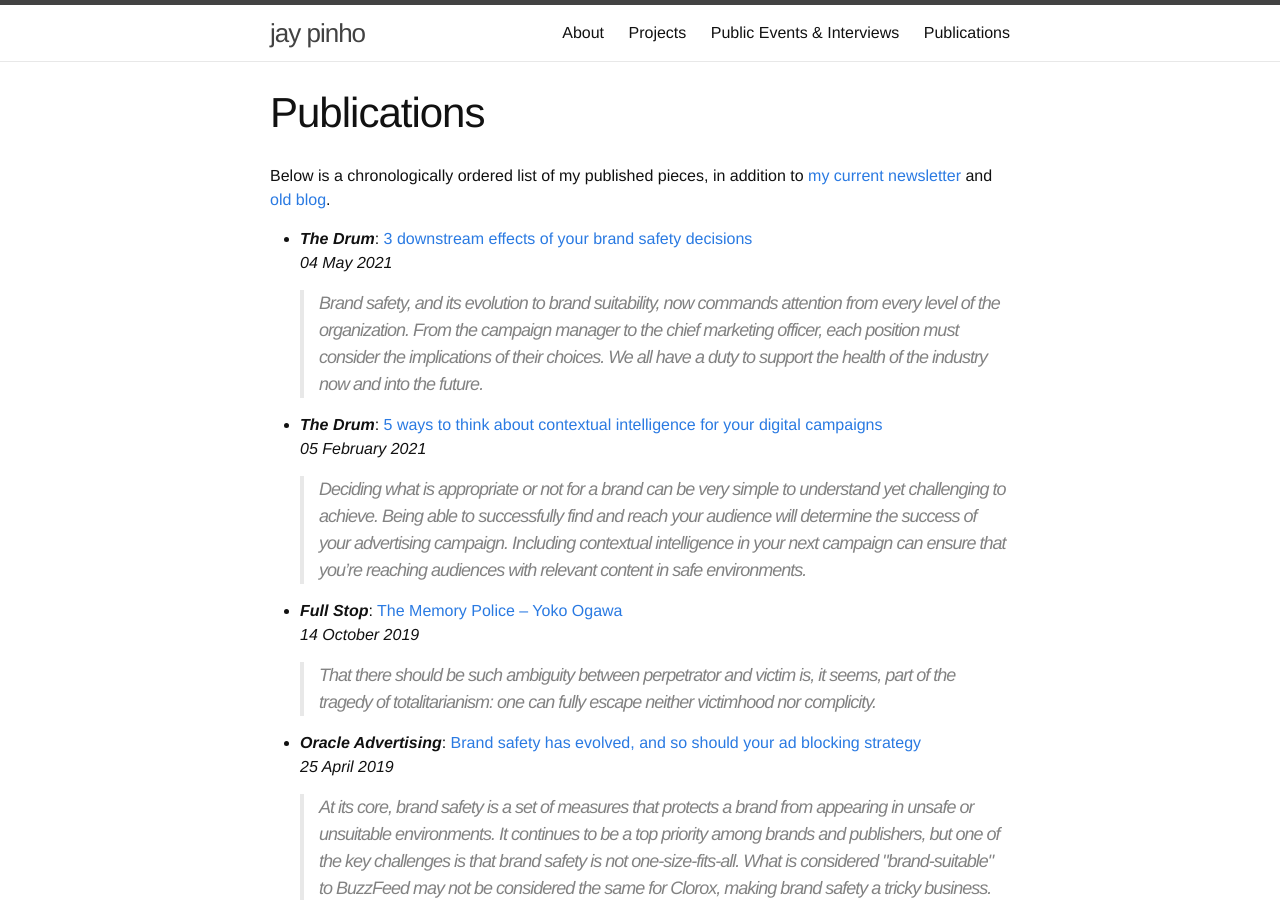
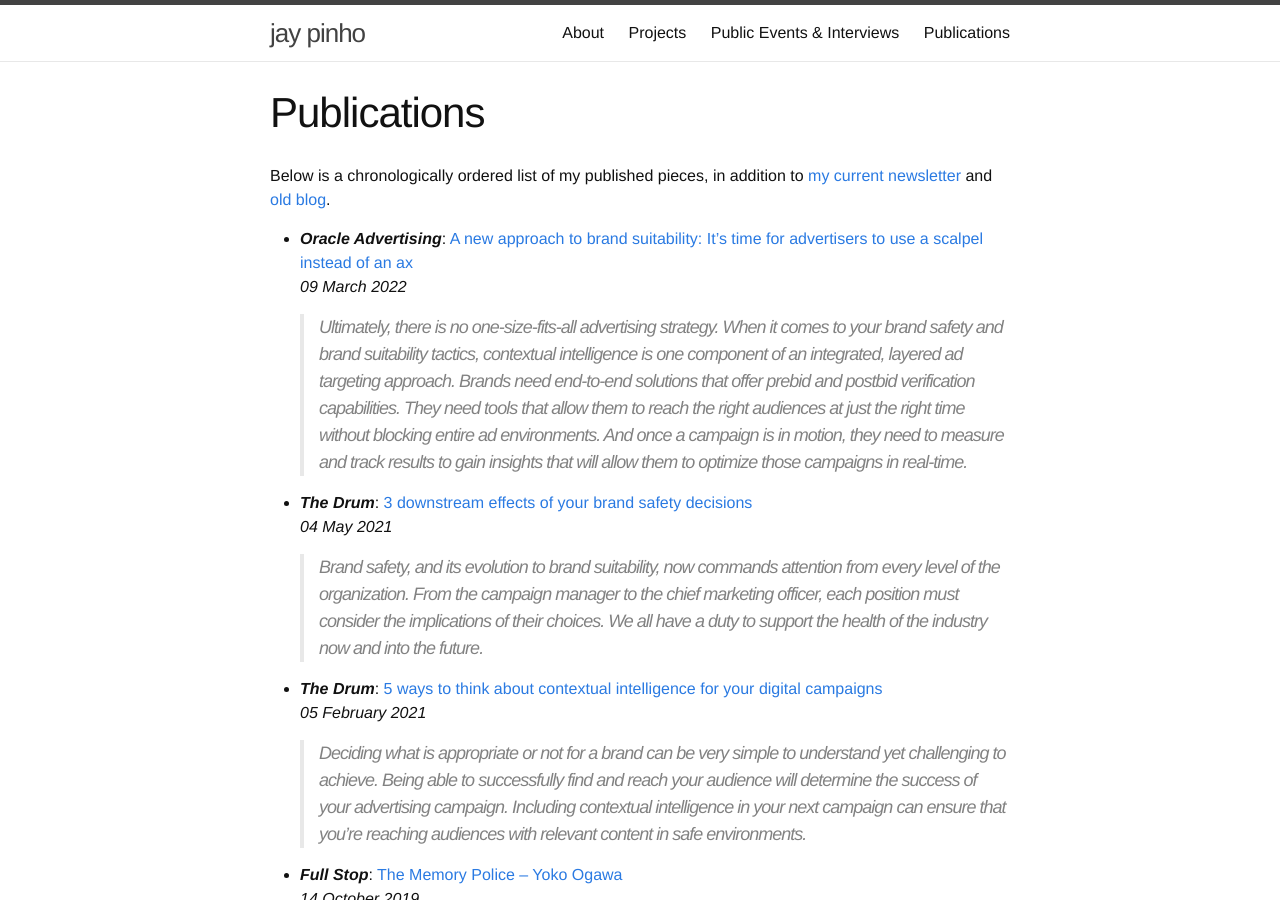
Before and after one commit to jaypinho/jaypinho.github.io, a Jekyll site: the page built from publications.md, in a window 1280 px wide and 900 px high. Built offline with Jekyll 4.4.1, drawn with Linux system fonts in a browser that asks for light colours.

Commit message:
New blog post

```diff
--- a/_data/publications.yaml
+++ b/_data/publications.yaml
@@ -1,3 +1,9 @@
+- title: "A new approach to brand suitability: It’s time for advertisers to use a scalpel instead of an ax"
+  publisher: Oracle Advertising
+  date: 2022-03-09 09:00:00
+  link: https://blogs.oracle.com/advertising/post/new-approach-brand-suitability
+  excerpt: "Ultimately, there is no one-size-fits-all advertising strategy. When it comes to your brand safety and brand suitability tactics, contextual intelligence is one component of an integrated, layered ad targeting approach. Brands need end-to-end solutions that offer prebid and postbid verification capabilities. They need tools that allow them to reach the right audiences at just the right time without blocking entire ad environments. And once a campaign is in motion, they need to measure and track results to gain insights that will allow them to optimize those campaigns in real-time."
+
 - title: "3 downstream effects of your brand safety decisions"
   publisher: The Drum
   date: 2021-05-04 09:00:00
```
Also changed, not shown: 1 other file.
